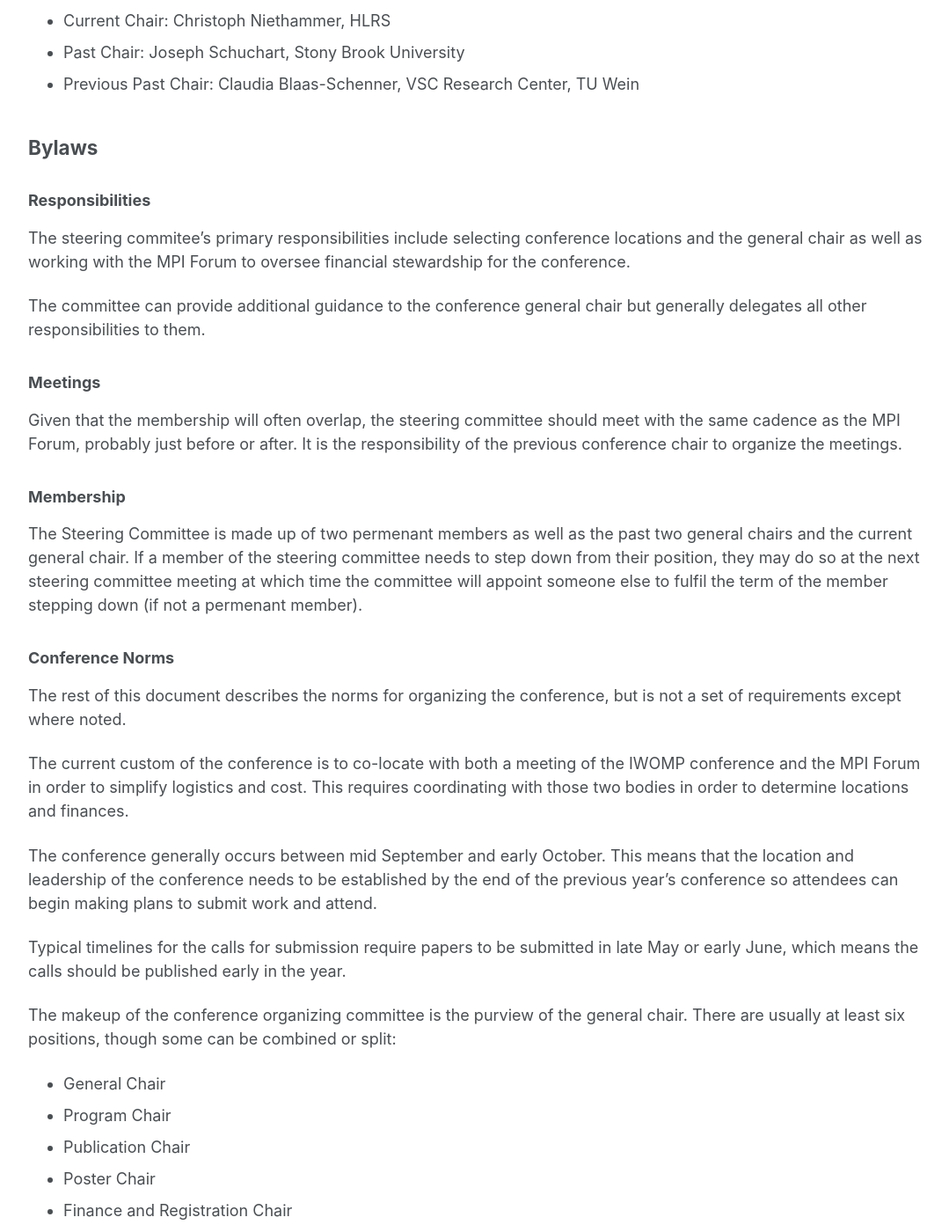
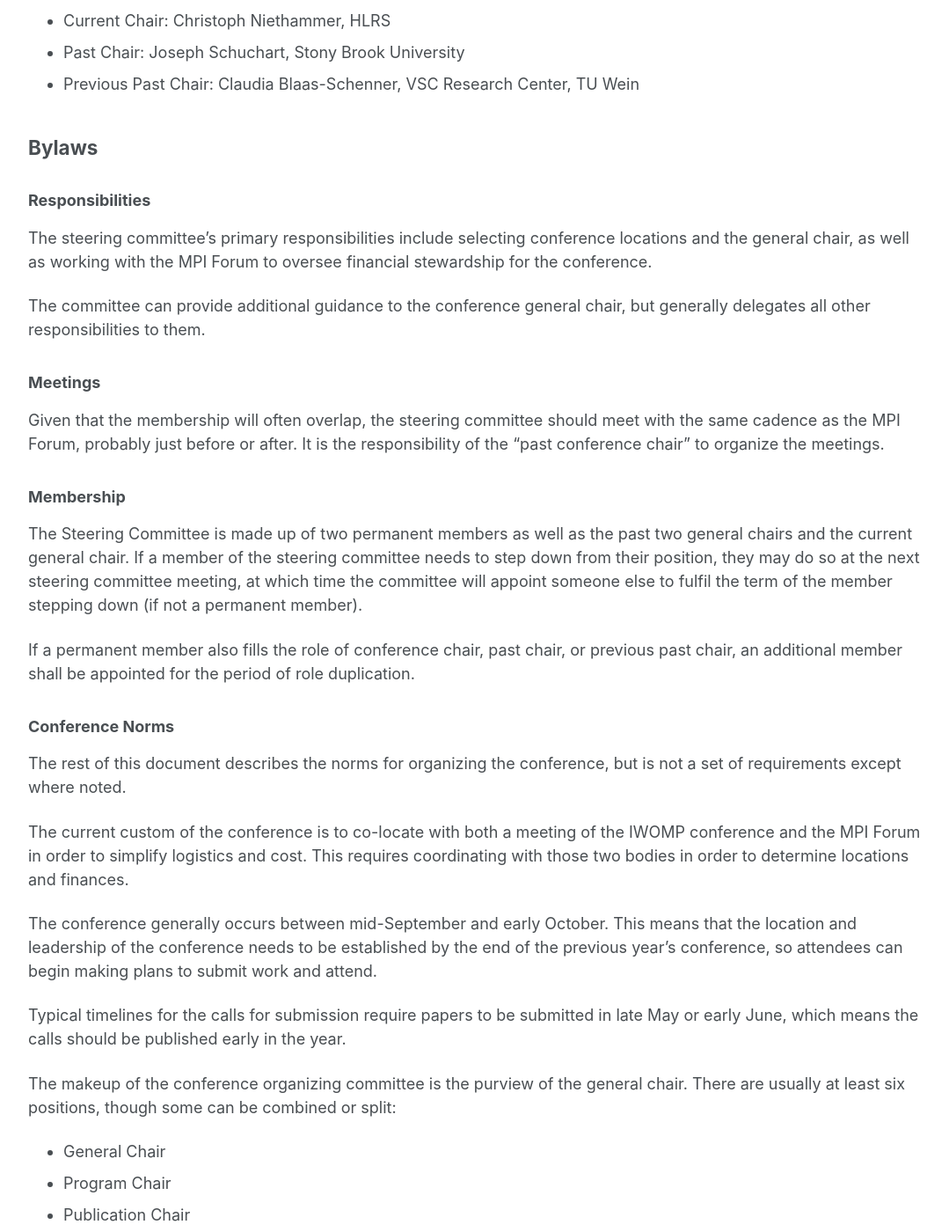
Before and after one commit to eurompi/eurompi.github.io, a Jekyll site: the page built from _pages/steering_commiteee.md, in a window 1280 px wide and 1400 px high, scrolled down 309 px. Shown: the whole window at 88% size, without its empty margins (96-1175 px from the left). Built offline with Jekyll 4.4.1, drawn with Linux system fonts in a browser that asks for light colours; cached includes are drawn as plain includes; our own code applies the rules of GitHub Pages for plain Markdown files; some of the changed text lies outside the part shown.

Commit message:
Suggestions

```diff
--- a/_pages/steering_commiteee.md
+++ b/_pages/steering_commiteee.md
@@ -8,8 +8,8 @@
 
  The current members are:
 
-* Permenant Member: TBD
-* Permenant Member: TBD
+* Permanent Member: TBD
+* Permanent Member: TBD
 * Current Chair: Christoph Niethammer, HLRS
 * Past Chair: Joseph Schuchart, Stony Brook University
 * Previous Past Chair: Claudia Blaas-Schenner, VSC Research Center, TU Wein
@@ -18,28 +18,30 @@
 
 ### Responsibilities
 
-The steering commitee's primary responsibilities include selecting conference
-locations and the general chair as well as working with the MPI Forum to
+The steering committee's primary responsibilities include selecting conference
+locations and the general chair, as well as working with the MPI Forum to
 oversee financial stewardship for the conference.
 
-The committee can provide additional guidance to the conference general chair
+The committee can provide additional guidance to the conference general chair,
 but generally delegates all other responsibilities to them.
 
 ### Meetings
 
 Given that the membership will often overlap, the steering committee should
 meet with the same cadence as the MPI Forum, probably just before or after. It
-is the responsibility of the previous conference chair to organize the
+is the responsibility of the "past conference chair" to organize the
 meetings.
 
 ### Membership
 
-The Steering Committee is made up of two permenant members as well as the past
+The Steering Committee is made up of two permanent members as well as the past
 two general chairs and the current general chair. If a member of the steering
 committee needs to step down from their position, they may do so at the next
-steering committee meeting at which time the committee will appoint someone
-else to fulfil the term of the member stepping down (if not a permenant
+steering committee meeting, at which time the committee will appoint someone
+else to fulfil the term of the member stepping down (if not a permanent
 member).
+
+If a permanent member also fills the role of conference chair, past chair, or previous past chair, an additional member shall be appointed for the period of role duplication.
 
 ### Conference Norms
 
@@ -51,9 +53,9 @@
 This requires coordinating with those two bodies in order to determine
 locations and finances.
 
-The conference generally occurs between mid September and early October. This
+The conference generally occurs between mid-September and early October. This
 means that the location and leadership of the conference needs to be
-established by the end of the previous year's conference so attendees can begin
+established by the end of the previous year's conference, so attendees can begin
 making plans to submit work and attend.
 
 Typical timelines for the calls for submission require papers to be submitted
@@ -70,3 +72,7 @@
 * Poster Chair
 * Finance and Registration Chair
 * Local Chair
+
+Note, in recent years the finances of EuroMPI werre managed via a joint setup
+with the MPI forum. In this case, the MPI Forum treasurer should be involved
+in the coordination.
```
